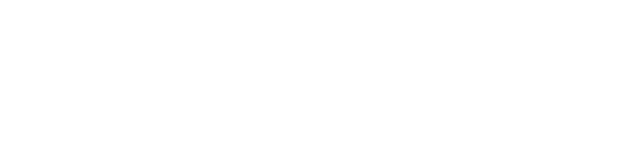
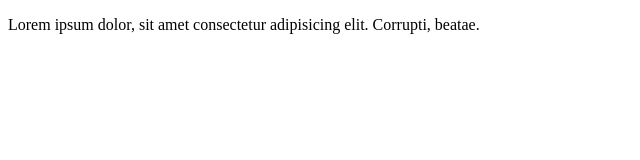
Before and after one commit to JessicaR12/test-repositorio, a plain HTML site: page index.html in a window 1280 px wide. Shown: the whole page, without its empty margins (0-640 px from the left). Drawn offline with Linux system fonts and the light colour scheme.

Commit message:
Agregado Div contenedor

```diff
--- a/index.html
+++ b/index.html
@@ -6,6 +6,11 @@
     <title>Git VSCODE</title>
 </head>
 <body>
-
+    <!--Div contenedor-->
+    <div class="contenedor">
+        <div class="row">
+            <p>Lorem ipsum dolor, sit amet consectetur adipisicing elit. Corrupti, beatae.</p>
+        </div>
+    </div>
 </body>
 </html>
```
